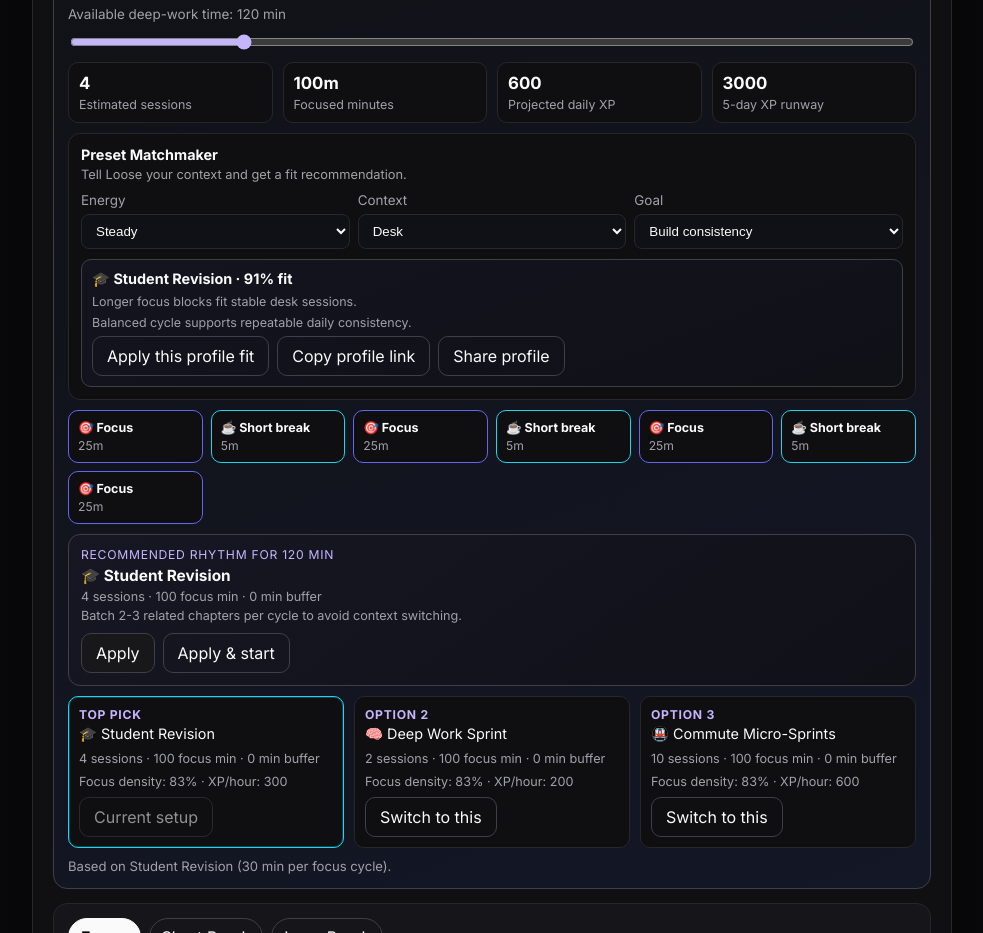
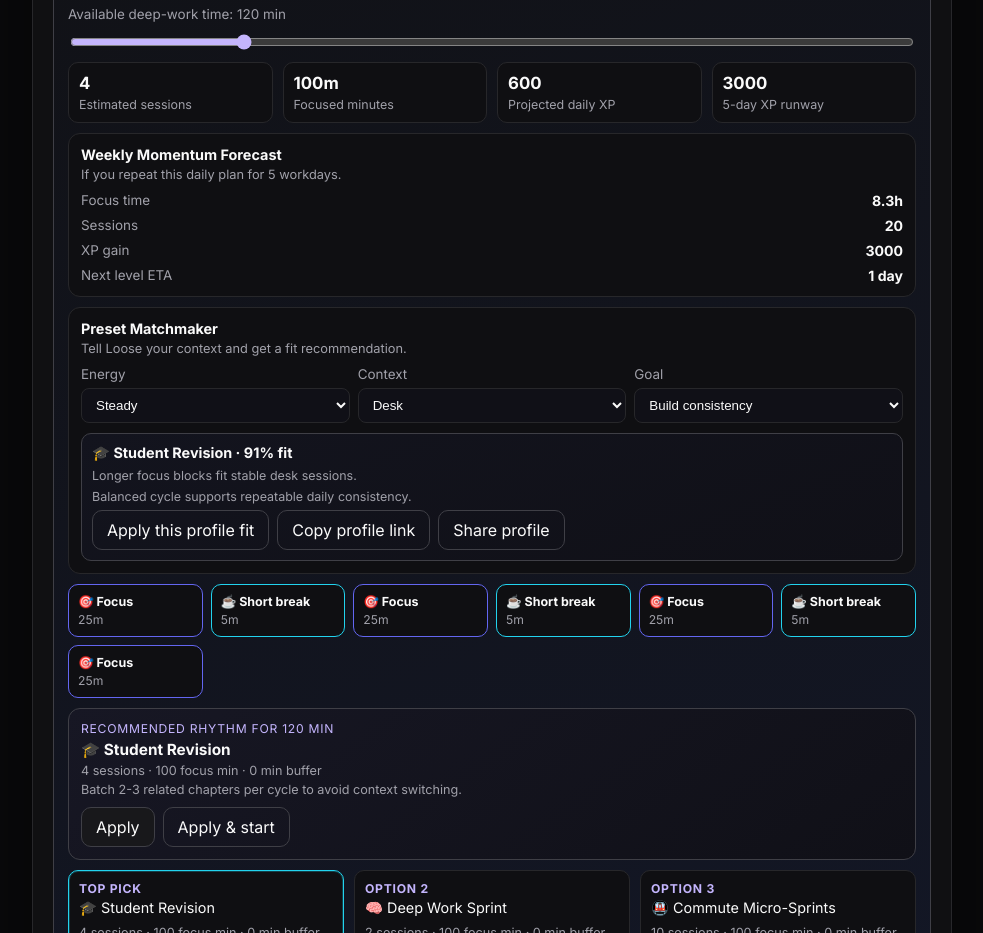
Before and after one commit to dhyoprd/pomodoro-glass, a Next.js app: page / in a window 1280 px wide. Shown: the part 2220-3153 px from the top of the page, without its empty margins (148-1131 px from the left). Built offline with nearby package versions, Linux system fonts and the light colour scheme.

Commit message:
feat(planner): add weekly momentum forecast card

```diff
--- a/src/app/globals.css
+++ b/src/app/globals.css
@@ -778,6 +778,7 @@ section {
   justify-self: start;
 }
 
+.planner-forecast,
 .matchmaker-card {
   background: #0f0f12;
   border: 1px solid var(--line);
@@ -785,6 +786,27 @@ section {
   padding: 12px;
   display: grid;
   gap: 10px;
+}
+
+.planner-forecast ul {
+  list-style: none;
+  margin: 0;
+  padding: 0;
+  display: grid;
+  gap: 8px;
+}
+
+.planner-forecast li {
+  display: flex;
+  align-items: center;
+  justify-content: space-between;
+  color: var(--muted);
+  font-size: 0.84rem;
+}
+
+.planner-forecast li strong {
+  color: var(--text);
+  font-size: 0.88rem;
 }
 
 .planner-headline {
--- a/src/application/SessionPlannerEngine.ts
+++ b/src/application/SessionPlannerEngine.ts
@@ -26,6 +26,13 @@ export type SessionTimelineBlock = {
   minutes: number;
   startsAtMinute: number;
   endsAtMinute: number;
+};
+
+export type WeeklyMomentumForecast = {
+  focusHours: number;
+  sessions: number;
+  xp: number;
+  milestoneEtaDays: number;
 };
 
 export type MatchmakerEnergy = 'low' | 'steady' | 'high';
@@ -98,6 +105,26 @@ export function buildSessionTimeline(settings: TimerSettings, planningMinutes: n
   }
 
   return blocks;
+}
+
+export function buildWeeklyMomentumForecast(
+  settings: TimerSettings,
+  planningMinutes: number,
+  xpToNextLevel: number,
+): WeeklyMomentumForecast {
+  const summary = buildSessionPlannerSummary(settings, planningMinutes);
+  const sessions = summary.estimatedSessions * 5;
+  const focusHours = Number((summary.estimatedFocusMinutes * 5 / 60).toFixed(1));
+  const xp = summary.estimatedWeeklyXp;
+  const dailyXp = Math.max(summary.estimatedXp, 1);
+  const milestoneEtaDays = Math.max(1, Math.ceil(Math.max(xpToNextLevel, 0) / dailyXp));
+
+  return {
+    focusHours,
+    sessions,
+    xp,
+    milestoneEtaDays,
+  };
 }
 
 export function rankPresetPlans(presets: ReadonlyArray<UseCasePreset>, planningMinutes: number): RankedPresetPlan[] {
--- a/src/ui/PomodoroApp.tsx
+++ b/src/ui/PomodoroApp.tsx
@@ -22,6 +22,7 @@ import {
 import {
   buildSessionPlannerSummary,
   buildSessionTimeline,
+  buildWeeklyMomentumForecast,
   rankPresetPlans,
   recommendPresetByProfile,
   type MatchmakerContext,
@@ -227,6 +228,11 @@ export function PomodoroApp() {
   const sessionTimeline = useMemo(
     () => buildSessionTimeline(plannerSettings, planningMinutes),
     [plannerSettings, planningMinutes],
+  );
+
+  const weeklyMomentumForecast = useMemo(
+    () => buildWeeklyMomentumForecast(plannerSettings, planningMinutes, gamification.xpToNextLevel),
+    [plannerSettings, planningMinutes, gamification.xpToNextLevel],
   );
 
   const rankedPresetPlans = useMemo(
@@ -779,6 +785,18 @@ export function PomodoroApp() {
               <span>5-day XP runway</span>
             </article>
           </div>
+          <article className="planner-forecast" aria-label="Weekly momentum forecast">
+            <div className="planner-headline">
+              <strong>Weekly Momentum Forecast</strong>
+              <span>If you repeat this daily plan for 5 workdays.</span>
+            </div>
+            <ul>
+              <li><span>Focus time</span><strong>{weeklyMomentumForecast.focusHours}h</strong></li>
+              <li><span>Sessions</span><strong>{weeklyMomentumForecast.sessions}</strong></li>
+              <li><span>XP gain</span><strong>{weeklyMomentumForecast.xp}</strong></li>
+              <li><span>Next level ETA</span><strong>{weeklyMomentumForecast.milestoneEtaDays} day{weeklyMomentumForecast.milestoneEtaDays === 1 ? '' : 's'}</strong></li>
+            </ul>
+          </article>
           <article className="matchmaker-card" aria-label="Use-case matchmaker">
             <div className="planner-headline">
               <strong>Preset Matchmaker</strong>
```
Also changed, not shown: 1 other file (tests, documents, lock files or other folders).
